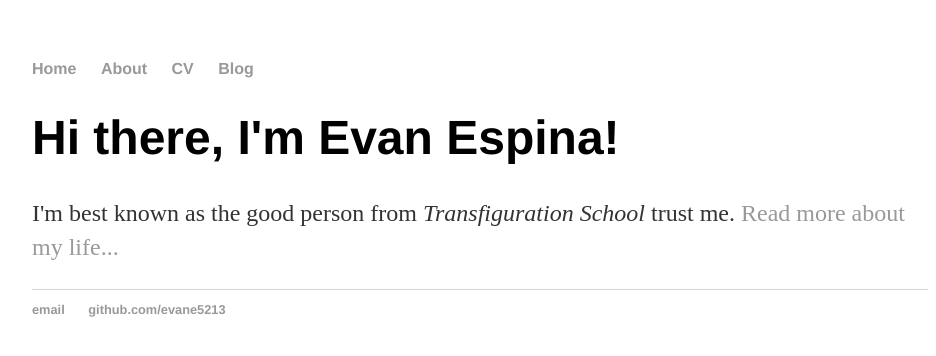
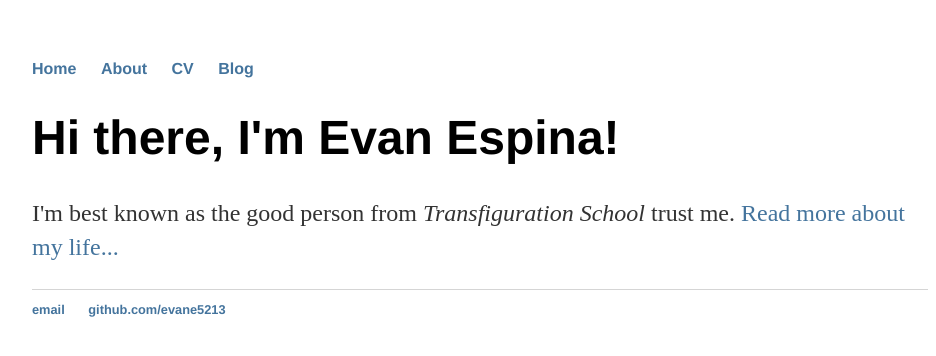
Before and after one commit to evane5213/evane5213.github.io, a Jekyll site: the page built from index.html, in a window 1280 px wide. Shown: the top 356 px of the page, without its empty margins (160-1096 px from the left). Built offline with Jekyll 4.4.1, drawn with Linux system fonts in a browser that asks for light colours.

Commit message:
Update main.css

```diff
--- a/css/main.css
+++ b/css/main.css
@@ -14,7 +14,7 @@ nav ul li, footer ul li {
 }
 a {
     text-decoration: none;
-    color: #999;
+    color: #44749D;
 }
 a:hover {
     text-decoration: underline;
```
